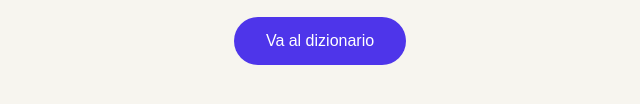
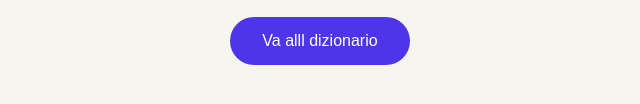
Before and after one commit to EnricoAbbona/dizionariolexicon, a plain HTML site: page index.html in a window 1280 px wide. Shown: the part 326-430 px from the top of the page, 320-960 px from the left. Drawn offline with nearby package versions, Linux system fonts and the light colour scheme.

Commit message:
Update index.html

```diff
--- a/index.html
+++ b/index.html
@@ -45,7 +45,7 @@
       <div class="benvenuto animazione">
          <img src="resources/loghi/logo_colorato.png" alt="logo lexicon" class="feature">
          <p class="feature">Benvenuti nel dizionario Lexicon, il primo vero dizionario online gratis che mantiene l’esperienza di quello cartaceo </p>
-         <a href="sezioni/dizionario.html">  <input type="button" class="bottone_dizionario" value="Va al dizionario"> </a>
+         <a href="sezioni/dizionario.html">  <input type="button" class="bottone_dizionario" value="Va alll dizionario"> </a>
 
 </div>
 
```
